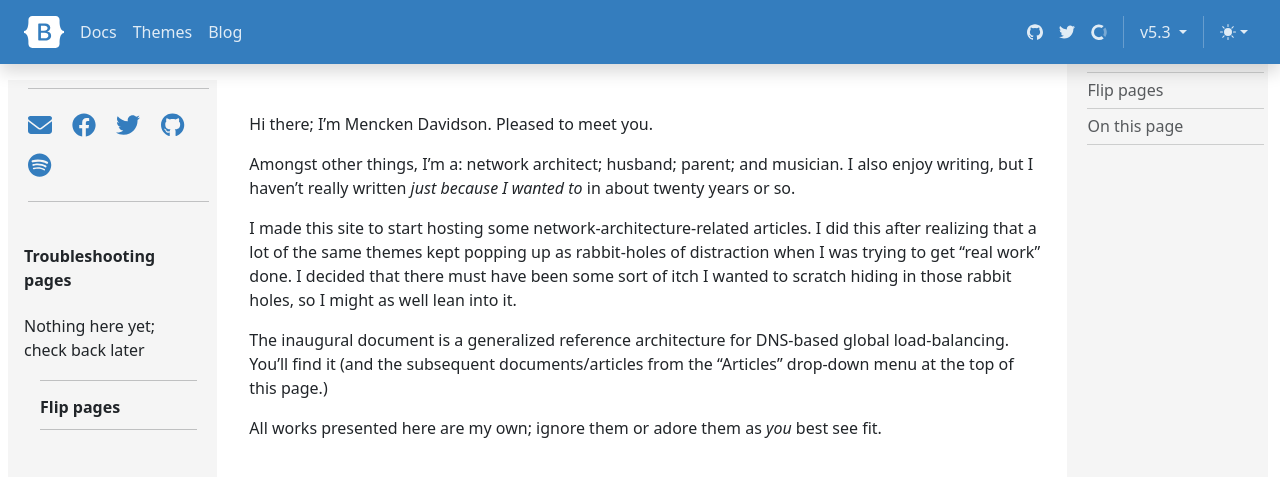
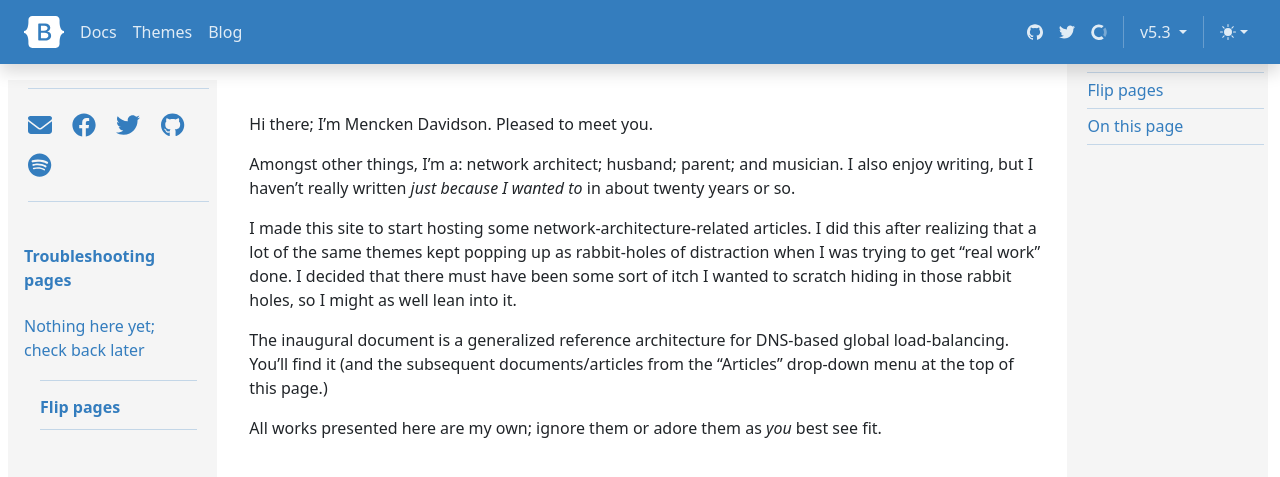
Before and after one commit to menckend/alpha, a Jekyll site: the page built from index.md, in a window 1280 px wide and 900 px high. Shown: the top 477 px of the window. Built offline with Jekyll 4.4.1, drawn with Linux system fonts in a browser that asks for light colours; nearby versions of some CDN libraries; library files that are not in the unit come from our copies.

Commit message:
Update customstyles.css

```diff
--- a/assets/css/customstyles.css
+++ b/assets/css/customstyles.css
@@ -30,15 +30,31 @@
 .bd-navbar {
   background-color: var(--menck-tn-bg);
   background-image: none;
-}
+  }
 
 .bd-toc  {
   background-color: var(--menck-sb-bg);
-}
+  color: var(--menck-sb-text)
+  }
 
 .bd-sidebar{
   background-color: var(--menck-sb-bg);
-}
+  color: var(--menck-sb-text)
+  }
+
+.bd-toc * {
+  background-color: transparent;
+  text-decoration: none;
+  color: var(--menck-sb-text)
+    }
+
+.bd-sidebar *{
+    background-color: transparent;
+    text-decoration: none;
+    color: var(--menck-sb-text)
+    }
+
+
 
 
 details.sbdeet {
```
